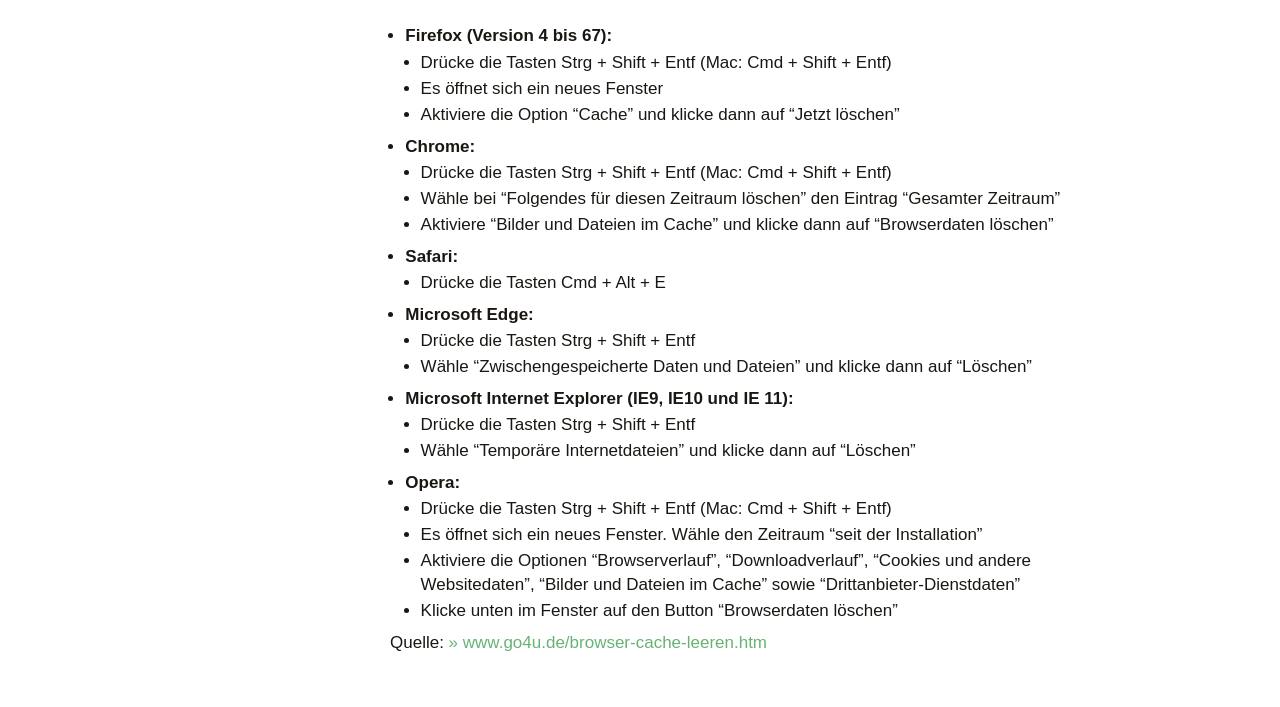
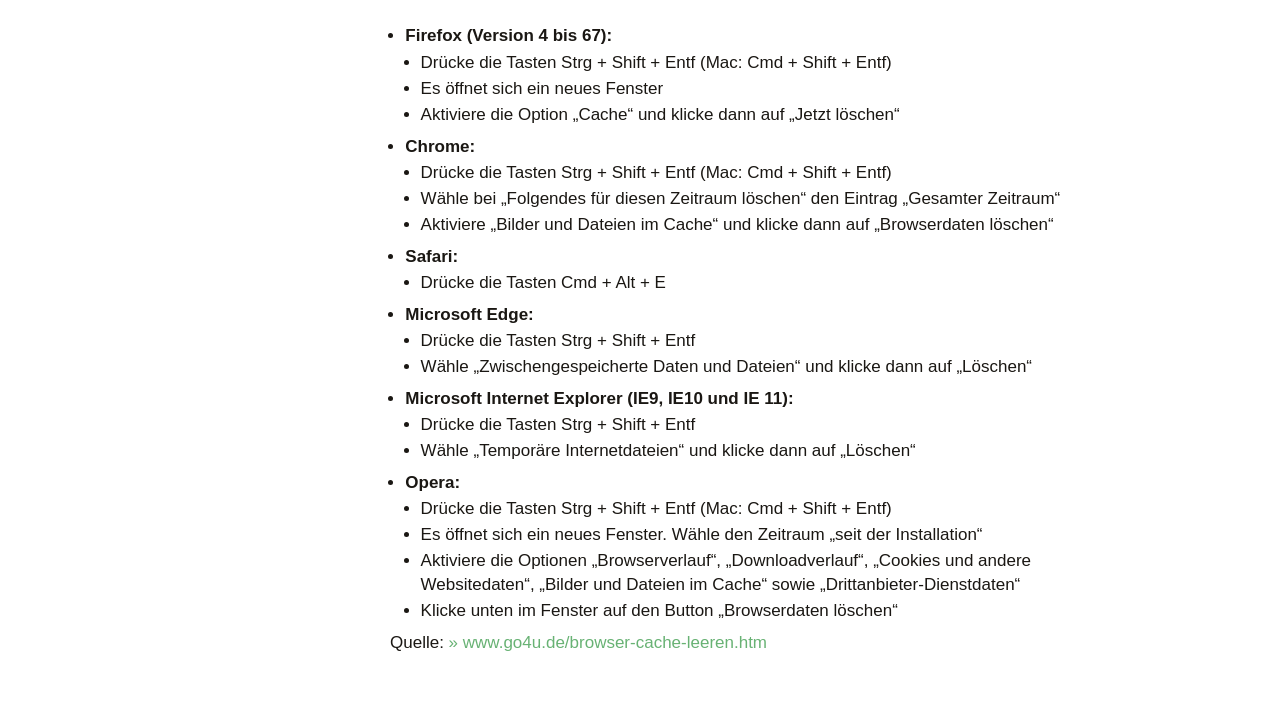
Before and after one commit to goYippi-labs/tutorials, a Jekyll site: the page built from browser-cache/index.md, in a window 1280 px wide. Shown: the part 893-1600 px from the top of the page. Built offline with Jekyll 4.4.1, drawn with Linux system fonts in a browser that asks for light colours; some web fonts are replaced.

Commit message:
Correct quotation marks

```diff
--- a/browser-cache/index.md
+++ b/browser-cache/index.md
@@ -32,28 +32,28 @@
 * **Firefox (Version 4 bis 67):**
   * Drücke die Tasten Strg + Shift + Entf (Mac: Cmd + Shift + Entf)
   * Es öffnet sich ein neues Fenster
-  * Aktiviere die Option "Cache" und klicke dann auf "Jetzt löschen"
+  * Aktiviere die Option „Cache“ und klicke dann auf „Jetzt löschen“
 
 * **Chrome:**
   * Drücke die Tasten Strg + Shift + Entf (Mac: Cmd + Shift + Entf)
-  * Wähle bei "Folgendes für diesen Zeitraum löschen" den Eintrag "Gesamter Zeitraum"
-  * Aktiviere "Bilder und Dateien im Cache" und klicke dann auf "Browserdaten löschen"
+  * Wähle bei „Folgendes für diesen Zeitraum löschen“ den Eintrag „Gesamter Zeitraum“
+  * Aktiviere „Bilder und Dateien im Cache“ und klicke dann auf „Browserdaten löschen“
 
 * **Safari:**
   * Drücke die Tasten Cmd + Alt + E
 
 * **Microsoft Edge:**
   * Drücke die Tasten Strg + Shift + Entf
-  * Wähle "Zwischengespeicherte Daten und Dateien" und klicke dann auf "Löschen"
+  * Wähle „Zwischengespeicherte Daten und Dateien“ und klicke dann auf „Löschen“
 
 * **Microsoft Internet Explorer (IE9, IE10 und IE 11):**
   * Drücke die Tasten Strg + Shift + Entf
-  * Wähle "Temporäre Internetdateien" und klicke dann auf "Löschen"
+  * Wähle „Temporäre Internetdateien“ und klicke dann auf „Löschen“
 
 * **Opera:**
   * Drücke die Tasten Strg + Shift + Entf (Mac: Cmd + Shift + Entf)
-  * Es öffnet sich ein neues Fenster. Wähle den Zeitraum "seit der Installation"
-  * Aktiviere die Optionen "Browserverlauf", "Downloadverlauf", "Cookies und andere Websitedaten", "Bilder und Dateien im Cache" sowie "Drittanbieter-Dienstdaten"
-  * Klicke unten im Fenster auf den Button "Browserdaten löschen"
+  * Es öffnet sich ein neues Fenster. Wähle den Zeitraum „seit der Installation“
+  * Aktiviere die Optionen „Browserverlauf“, „Downloadverlauf“, „Cookies und andere Websitedaten“, „Bilder und Dateien im Cache“ sowie „Drittanbieter-Dienstdaten“
+  * Klicke unten im Fenster auf den Button „Browserdaten löschen“
 
 Quelle: [» www.go4u.de/browser-cache-leeren.htm](https://www.go4u.de/browser-cache-leeren.htm)
```
